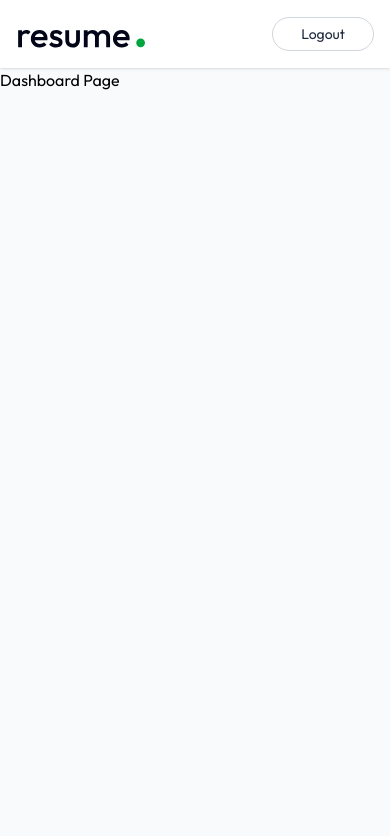
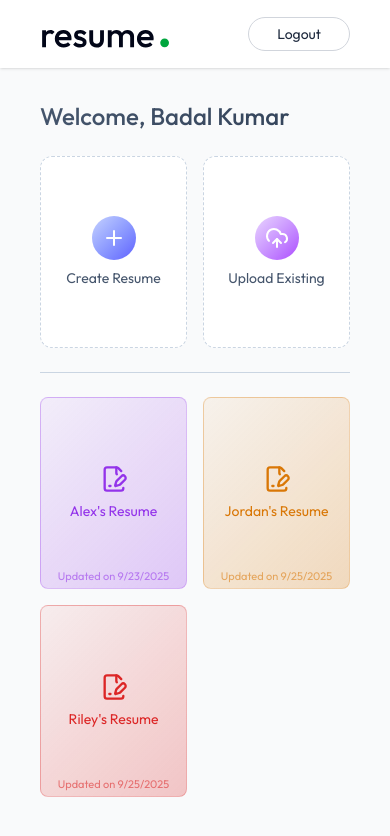
Before and after one commit to BadalKumar0159/AI-Resume-Builder, a React (Vite) app in the folder client/: page /app in a window 390 px wide. Shown: the top 836 px of the page. Built offline with nearby package versions, Linux system fonts and the light colour scheme.

Commit message:
Implemented dashboard UI with resume creation, upload, edit and delete functionality

```diff
--- a/client/src/components/Navbar.jsx
+++ b/client/src/components/Navbar.jsx
@@ -10,13 +10,13 @@
         navigate('/');
     }
     return (
-        <div className='shadow bg-white'>
-            <nav className='flex items-center justify-between max-w-7xl mx-auto px-4 py-3 text-slate-800 transition-all' >
+        <div className='shadow bg-white '>
+            <nav className='flex items-center justify-between max-w-7xl mx-auto px-10 py-3 text-slate-800 transition-all' >
                 <Link to={'/'}>
                     <img src='/logo.svg' className='h-11 w-auto' alt="logo" />
                 </Link>
                 <div className='flex items-center gap-4 text-sm'>
-                    <p className='hidden md:block'> Hi, {user?.name}</p>
+                    <p className='hidden sm:block'> Hi, {user?.name}</p>
                     <button onClick={logoutUser} className='bg-white hover:bg-green-50 border border-gray-300 px-7 py-1.5 rounded-full active:scale-95 transition-all'>Logout</button>
                 </div>
             </nav>
--- a/client/src/index.css
+++ b/client/src/index.css
@@ -4,3 +4,16 @@
 *{
   font-family: "Outfit", sans-serif;
 }
+
+@layer base {
+  button {
+    @apply cursor-pointer;
+  }
+  input:not([type="checkbox"]){
+    @apply outline-none  border border-gray-300  focus:border-blue-500 focus:ring-1 focus:ring-blue-500 rounded-lg;
+  }
+  textarea{
+    @apply outline-none  border border-gray-300  focus:border-blue-500 focus:ring-1 focus:ring-blue-500 rounded-lg resize-none;
+
+  }
+}
--- a/client/src/pages/Dashboard.jsx
+++ b/client/src/pages/Dashboard.jsx
@@ -1,9 +1,172 @@
-import React from 'react'
+import { FilePenLineIcon, Key, PencilIcon, PlusIcon, TrashIcon, UploadCloud, UploadCloudIcon, XIcon } from 'lucide-react'
+import React, { useEffect, useState } from 'react'
+import { dummyResumeData } from '../assets/assets';
+import { useNavigate } from 'react-router-dom';
+
 
 const Dashboard = () => {
+
+  const colors = ['#9333ea', '#d97706', '#dc2626', '#0284c7', '#16a34a']
+  const [allResumes, setAllResumes] = useState([]);
+  const [showCreateResume, setShowCreateResume] = useState(false);
+  const [showUploadResume, setShowUploadResume] = useState(false);
+  const [title, setTitle] = useState('')
+  const [resume, setResume] = useState(null)
+  const [editResumeId, setEditResumeId] = useState('')
+
+  const navigate = useNavigate();
+
+  const createResume = async (e) => {
+    e.preventDefault();
+    navigate(`/app/builder/123`);
+  }
+
+  const uploadResume = async (event) => {
+    event.preventDefault();
+    setShowUploadResume(false);
+    navigate(`/app/builder/res123`)
+  }
+
+  const editTitle = async (event) => {
+    event.preventDefault();
+  }
+
+  const deleteResume = async (resumeId) => {
+    const confirm = window.confirm('Are you sure you want to delete this resume?');
+    if(confirm){
+      setAllResumes(prev => prev.filter(resume => resume._id !== resumeId));
+    }
+  }
+
+  const loadAllResumes = async () => {
+    setAllResumes(dummyResumeData);
+  }
+
+  useEffect(() => {
+    loadAllResumes();
+  }, [])
+
   return (
     <div>
-      <h1>Dashboard Page</h1>
+      <div className='max-w-7xl mx-auto px-10 py-8'>
+        <p className='text-2xl font-medium mb-6  bg-gradient-to-r from-slate-600 to-slate-700 bg-clip-text text-transparent sm:hidden'>
+          Welcome, Badal Kumar
+        </p>
+
+        <div className='flex gap-4'>
+          <button onClick={() => { setShowCreateResume(true) }} className='w-full bg-white sm:max-w-36 h-48
+          flex flex-col items-center justify-center rounded-xl gap-2 text-slate-600 border border-dashed border-slate-300
+          group hover:border-indigo-500 hover:shadow-lg transition-all duration-300 cursor-pointer'>
+            <PlusIcon className='size-11 p-2.5 bg-gradient-to-br from-indigo-200 to-indigo-500 text-white rounded-full' />
+            <p className='text-sm group-hover:text-indigo-600 transition-all duration-300'>Create Resume</p>
+          </button>
+
+          <button onClick={() => { setShowUploadResume(true) }} className='w-full bg-white sm:max-w-36 h-48
+          flex flex-col items-center justify-center rounded-xl gap-2 text-slate-600 border border-dashed border-slate-300
+          group hover:border-purple-500 hover:shadow-lg transition-all duration-300 cursor-pointer'>
+            <UploadCloudIcon className='size-11 p-2.5 bg-gradient-to-br from-purple-200 to-purple-500 text-white rounded-full' />
+            <p className='text-sm group-hover:text-purple-600 transition-all duration-300'>Upload Existing</p>
+          </button>
+        </div>
+
+        <hr className='border-slate-300 my-6 sm:w-[305px]' />
+        <div className='grid grid-cols-2 sm:flex flex-wrap gap-4'>
+          {
+            allResumes.map((resume, index) => {
+              const baseColor = colors[index % colors.length];
+              return (
+                <button key={index} onClick={() => navigate(`/app/builder/${resume._id}`)}
+                  className='relative w-full sm:max-w-36 h-48 flex flex-col items-center justify-center
+                  border rounded-lg gap-2 group hover:shadow-lg transition-all duration-300 cursor-pointer '
+                  style={{ background: `linear-gradient(135deg, ${baseColor}10, ${baseColor}40`, borderColor: baseColor + '40' }}>
+
+                  <FilePenLineIcon className='size-7 group-hover:scale-105 transition-all' style={{ color: baseColor }} />
+                  <p className='text-sm group-hover:scale-105 transition-all  px-2' style={{ color: baseColor }}>{resume.title}</p>
+                  <p className='absolute bottom-1 text-[11px] px-2' style={{ color: baseColor + '90' }}>
+                    Updated on {new Date(resume.updatedAt).toLocaleDateString()}
+                  </p>
+
+                  <div onClick={(e) => e.stopPropagation()} className='absolute top-2 right-2 group-hover:flex items-center hidden '>
+                    <TrashIcon onClick={() => deleteResume(resume._id)}
+                      className='size-7 p-1.5 hover:bg-white/50 rounded text-slate-700 transition-colors' />
+                    <PencilIcon onClick={() => {setEditResumeId(resume._id); setTitle(resume.title)}}
+                      className='size-7 p-1.5 hover:bg-white/50 rounded text-slate-700 transition-colors' />
+                  </div>
+
+                </button>
+              )
+
+            })}
+        </div>
+
+        {showCreateResume && (
+          <form className='fixed inset-0 bg-black/70 backdrop-blur bg-opacity-50 z-10 flex items-center justify-center'
+            onSubmit={createResume} onClick={() => setShowCreateResume(false)}>
+            <div onClick={e => e.stopPropagation()} className='relative bg-slate-50 border shadow-md rounded-lg w-full max-w-sm p-6'>
+
+              <h2 className='text-xl font-semibold mb-4'>Create your resume</h2>
+              <input className='w-full px-4 py-2 mb-4' placeholder='Enter Resume Title' type="text" required
+                onChange={(e) => setTitle(e.target.value)} value={title} />
+              <button className='w-full py-2 bg-green-600 text-white rounded hover:bg-green-700 transition-colors'>Create Resume</button>
+              <XIcon className='absolute top-2 right-2 text-slate-400 hover:text-slate-600 cursor-pointer transition-colors'
+                onClick={() => { setShowCreateResume(false); setTitle('') }} />
+
+            </div>
+          </form>
+        )}
+
+        {showUploadResume && (
+          <form className='fixed inset-0 bg-black/70 backdrop-blur bg-opacity-50 z-10 flex items-center justify-center'
+            onSubmit={uploadResume} onClick={() => setShowUploadResume(false)}>
+            <div onClick={e => e.stopPropagation()} className='relative bg-slate-50 border shadow-md rounded-lg w-full max-w-sm p-6'>
+
+              <h2 className='text-xl font-semibold mb-4'>Upload Resume</h2>
+              <input className='w-full px-4 py-2 mb-4' placeholder='Enter resume title' type="text" required
+                onChange={(e) => setTitle(e.target.value)} value={title} />
+
+              <div>
+                <label htmlFor="resume-input" className='block text-sm text-slate-700'>
+                  Select resume file
+                  <div className='flex flex-col items-center justify-center gap-2 border group text-slate-400 border-slate-400 border-dashed
+                    rounded-md p-4 py-10 my-4 hover:border-green-600 hover:text-green-700 cursor-pointer transition-colors'>
+                    {resume ? (
+                      <p className='text-green-700'> {resume.name} </p>
+                    ) : (
+                      <>
+                        <UploadCloud className='size-14 stroke-1' />
+                        <p>Upload resume</p>
+                      </>
+                    )}
+                  </div>
+                </label>
+                <input onChange={(e) => setResume(e.target.files[0])} type="file" id='resume-input' accept='.pdf' required hidden/>
+              </div>
+
+              <button className='w-full py-2 bg-green-600 text-white rounded hover:bg-green-700 transition-colors'>Create Resume</button>
+              <XIcon className='absolute top-2 right-2 text-slate-400 hover:text-slate-600 cursor-pointer transition-colors'
+                onClick={() => { setShowUploadResume(false); setTitle('') }} />
+
+            </div>
+          </form>
+        )}
+
+         {editResumeId && (
+          <form className='fixed inset-0 bg-black/70 backdrop-blur bg-opacity-50 z-10 flex items-center justify-center'
+            onSubmit={editTitle} onClick={() => setEditResumeId(false)}>
+            <div onClick={e => e.stopPropagation()} className='relative bg-slate-50 border shadow-md rounded-lg w-full max-w-sm p-6'>
+
+              <h2 className='text-xl font-semibold mb-4'>Edit Your Resume</h2>
+              <input className='w-full px-4 py-2 mb-4' placeholder='' type="text" required
+                onChange={(e) => setTitle(e.target.value)} value={title} />
+              <button className='w-full py-2 bg-green-600 text-white rounded hover:bg-green-700 transition-colors'>Update</button>
+              <XIcon className='absolute top-2 right-2 text-slate-400 hover:text-slate-600 cursor-pointer transition-colors'
+                onClick={() => { setEditResumeId(''); setTitle('') }} />
+
+            </div>
+          </form>
+        )}
+
+      </div>
     </div>
   )
 }
```
